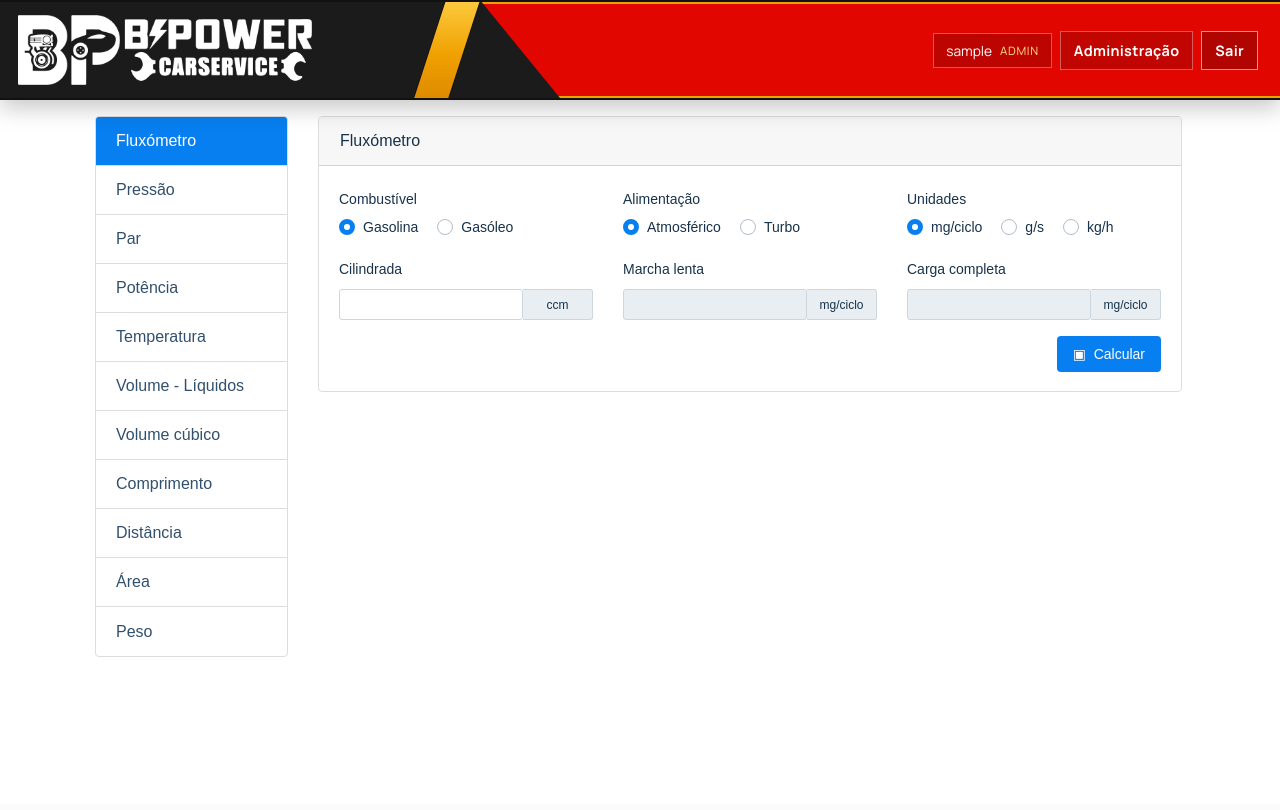
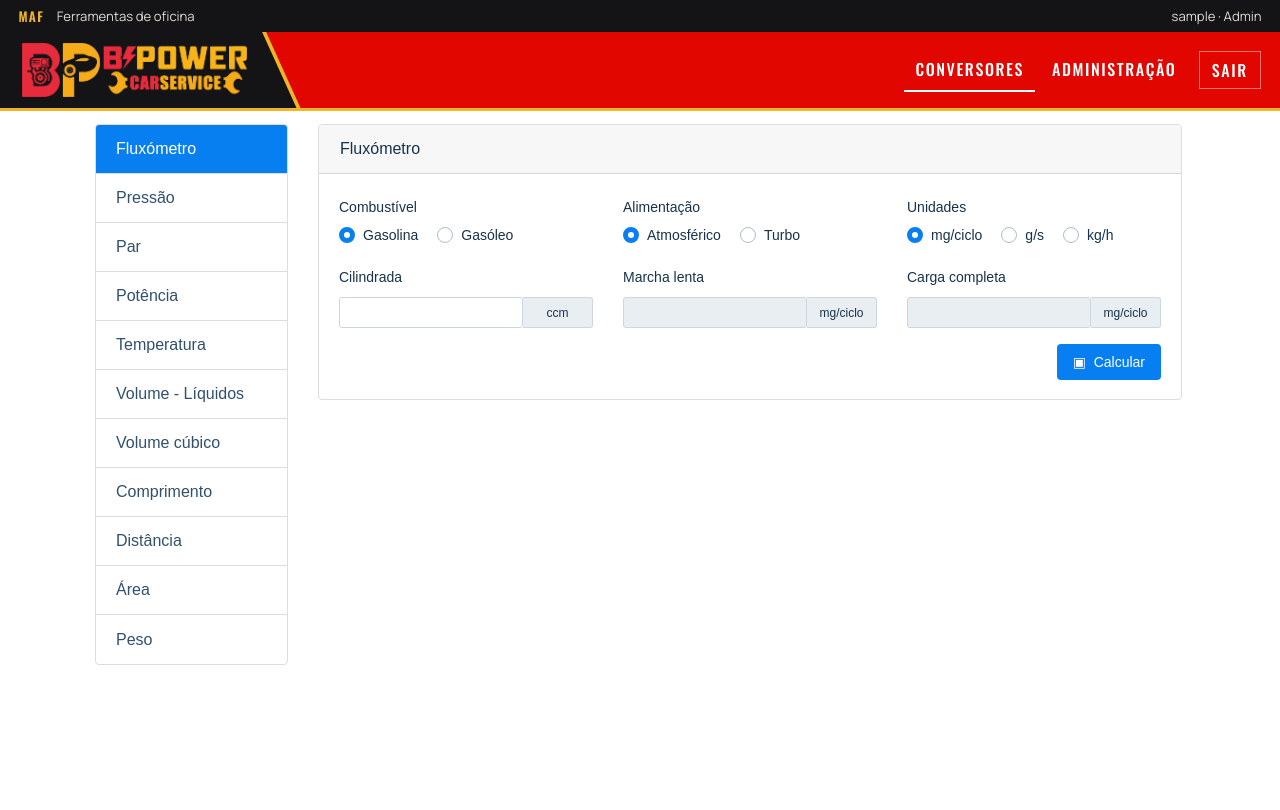
Before and after one commit to Bzapp/Bzapp, a PHP site: page /app.php in a window 1280 px wide. Before the commit the page ends 657 px from the top, so only its background shows below. Run offline with PHP 8.4, Linux system fonts and the light colour scheme; the visitor is signed in with stand-in values (Sample User, id 1).

Commit message:
Rebuild MAF header in CSS like the BPower site
Replace the banner image with the site-head pattern: status strip,
charcoal brand trapézio, gold seam, and red nav links for the app.

Co-authored-by: Bzapp <Bzapp@users.noreply.github.com>

```diff
--- a/Tools/app.php
+++ b/Tools/app.php
@@ -10,23 +10,28 @@ $user = require_login();
 <title>MAF - Conversores</title>
 <link rel="preconnect" href="https://fonts.googleapis.com">
 <link rel="preconnect" href="https://fonts.gstatic.com" crossorigin>
-<link href="https://fonts.googleapis.com/css2?family=Manrope:wght@400;600;700&family=Oswald:wght@500;600&display=swap" rel="stylesheet">
+<link href="https://fonts.googleapis.com/css2?family=Manrope:wght@400;600;700;800&family=Oswald:wght@500;600&display=swap" rel="stylesheet">
 <link rel="stylesheet" href="style.css">
 </head>
 <body class="app-page">
-<header class="topbar">
-  <div class="topbar-inner">
-    <a class="brand" href="app.php" aria-label="BPower Car-Service">
-      <span class="brand-mark"><img src="logos/branco-horizontal.png" alt="BPower Car-Service"></span>
+<header class="site-head">
+  <div class="status">
+    <div class="status-inner">
+      <p><span class="status-label">MAF</span> <span class="status-hours">Ferramentas de oficina</span></p>
+      <p class="status-links">
+        <span><?=h($user['username'])?><?= $user['role'] === 'admin' ? ' · Admin' : '' ?></span>
+      </p>
+    </div>
+  </div>
+  <div class="head-row">
+    <a class="brand" href="app.php">
+      <img src="logos/colorido-horizontal.png" alt="BPower Car-Service" width="946" height="225">
     </a>
-    <div class="top-actions">
-      <span class="user-chip">
-        <?=h($user['username'])?>
-        <em><?= $user['role'] === 'admin' ? 'Admin' : 'Utilizador' ?></em>
-      </span>
+    <nav class="rednav" aria-label="Aplicação">
+      <a href="app.php" aria-current="page">Conversores</a>
       <?php if ($user['role'] === 'admin'): ?><a href="admin.php">Administração</a><?php endif; ?>
-      <a class="logout" href="logout.php">Sair</a>
-    </div>
+      <a class="nav-out" href="logout.php">Sair</a>
+    </nav>
   </div>
 </header>
 <div class="site-area">
--- a/Tools/style.css
+++ b/Tools/style.css
@@ -6,11 +6,14 @@
   --blue: #087ff0;
   --blue-dark: #066fd2;
   --brand-red: #e10600;
-  --brand-orange: #f0a000;
+  --red-dark: #c10500;
+  --gold: #f0b429;
+  --charcoal: #141416;
   --white: #ffffff;
   --shadow: 0 10px 28px rgba(15, 35, 55, 0.12);
   --font: "Manrope", "Segoe UI", sans-serif;
-  --display: "Oswald", "Arial Narrow", sans-serif;
+  --display: "Oswald", "Arial Narrow", Impact, sans-serif;
+  --head-h: 6.15rem;
 }
 
 * { box-sizing: border-box; }
@@ -246,22 +249,13 @@ body {
   min-height: 100vh;
 }
 
-/* —— Header banner (B/Power: charcoal + orange slash + red) —— */
-.topbar {
+/* —— App header (same structure as bpower.com.pt, CSS only) —— */
+.site-head {
   position: sticky;
   top: 0;
-  z-index: 20;
-  min-height: 96px;
-  padding: 0;
-  color: var(--white);
-  background: var(--brand-red);
-  border-top: 2px solid #111;
-  border-bottom: 2px solid #111;
-  box-shadow:
-    inset 0 2px 0 var(--brand-orange),
-    inset 0 -2px 0 var(--brand-orange),
-    0 8px 22px rgba(0, 0, 0, 0.22);
-  overflow: hidden;
+  z-index: 40;
+  background: var(--charcoal);
+  box-shadow: 0 3px 0 var(--gold);
   animation: topbar-in 420ms ease-out;
 }
 
@@ -270,123 +264,115 @@ body {
   to { opacity: 1; transform: translateY(0); }
 }
 
-.topbar::before {
-  content: "";
-  position: absolute;
-  inset: 0 auto 0 0;
-  width: min(48%, 560px);
-  background: #1b1b1b;
-  clip-path: polygon(0 0, 86% 0, 100% 100%, 0 100%);
-  z-index: 0;
+.status {
+  background: var(--charcoal);
+  color: #f3efe8;
+  font-size: 0.82rem;
 }
 
-.topbar::after {
-  content: "";
-  position: absolute;
-  top: -12%;
-  bottom: -12%;
-  left: min(38%, 430px);
-  width: 34px;
-  background: linear-gradient(180deg, #ffd24a 0%, var(--brand-orange) 55%, #d98600 100%);
-  transform: skewX(-18deg);
-  box-shadow: 0 0 0 1px rgba(0, 0, 0, 0.25);
-  z-index: 1;
-}
-
-.topbar-inner {
-  position: relative;
-  z-index: 2;
-  min-height: 96px;
-  padding: 12px 22px 12px 18px;
+.status-inner {
   display: flex;
   align-items: center;
   justify-content: space-between;
-  gap: 18px;
+  gap: 0.75rem 1.25rem;
+  flex-wrap: wrap;
+  min-height: 2rem;
+  padding: 0.28rem 1.15rem;
+}
+
+.status-inner p {
+  display: flex;
+  align-items: center;
+  gap: 0.45rem 0.8rem;
+  margin: 0;
+}
+
+.status-label {
+  font-family: var(--display);
+  font-weight: 600;
+  letter-spacing: 0.1em;
+  text-transform: uppercase;
+  color: var(--gold);
+}
+
+.status-hours,
+.status-links {
+  color: rgba(243, 239, 232, 0.9);
+}
+
+.head-row {
+  display: flex;
+  align-items: stretch;
+  min-height: 4.35rem;
+  background: var(--gold);
 }
 
 .brand {
   display: flex;
   align-items: center;
+  flex: none;
+  background: var(--charcoal);
+  padding: 0.62rem 2.55rem 0.62rem 1.15rem;
+  line-height: 0;
   text-decoration: none;
-  color: inherit;
-  min-width: 0;
+  clip-path: polygon(0 0, calc(100% - 1.7rem) 0, 100% 100%, 0 100%);
 }
 
-.brand-mark {
+.brand img {
+  height: 3.05rem;
+  width: auto;
+  max-width: min(280px, 46vw);
   display: block;
-  height: 70px;
-  width: auto;
-  max-width: min(440px, 52vw);
+  object-fit: contain;
 }
 
-.brand-mark img {
-  display: block;
-  height: 100%;
-  width: auto;
-  max-width: 100%;
-  object-fit: contain;
-  object-position: left center;
+.rednav {
+  flex: 1;
+  min-width: 0;
+  background: var(--brand-red);
+  display: flex;
+  align-items: center;
+  justify-content: flex-end;
+  flex-wrap: wrap;
+  gap: 0.15rem 0.35rem;
+  margin-left: -1.7rem;
+  padding: 0.45rem 1rem 0.45rem 2.55rem;
+  clip-path: polygon(4px 0, 100% 0, 100% 100%, calc(1.7rem + 4px) 100%);
 }
 
-.top-actions {
-  display: flex;
-  gap: 8px;
-  align-items: center;
-  flex-wrap: wrap;
-  justify-content: flex-end;
-  margin-left: auto;
+.rednav a {
+  color: #fff;
+  text-decoration: none;
+  font-family: var(--display);
+  font-weight: 500;
+  font-size: 0.95rem;
+  letter-spacing: 0.08em;
+  text-transform: uppercase;
+  padding: 0.55rem 0.7rem;
+  border-bottom: 2px solid transparent;
+  transition: border-color 160ms ease, color 160ms ease;
 }
 
-.user-chip {
-  display: inline-flex;
-  align-items: center;
-  gap: 8px;
-  padding: 7px 12px;
-  border: 1px solid rgba(255, 255, 255, 0.35);
-  background: rgba(0, 0, 0, 0.16);
+.rednav a:hover {
   color: #fff;
-  font-size: 0.86rem;
-  backdrop-filter: blur(2px);
+  border-bottom-color: rgba(255, 255, 255, 0.55);
 }
 
-.user-chip em {
-  font-style: normal;
-  color: #ffe08a;
-  font-size: 0.72rem;
-  letter-spacing: 0.06em;
-  text-transform: uppercase;
+.rednav a[aria-current="page"] {
+  border-bottom-color: #fff;
 }
 
-.top-actions a {
-  color: #fff;
-  text-decoration: none;
-  font-size: 0.9rem;
-  font-weight: 700;
-  letter-spacing: 0.02em;
-  padding: 9px 13px;
-  border: 1px solid rgba(255, 255, 255, 0.35);
-  background: rgba(0, 0, 0, 0.14);
-  transition: background 160ms ease, border-color 160ms ease, transform 120ms ease;
+.rednav a.nav-out {
+  margin-left: 0.35rem;
+  border: 1px solid rgba(255, 255, 255, 0.45);
+  border-bottom-width: 1px;
+  padding: 0.4rem 0.75rem;
 }
 
-.top-actions a:hover {
-  background: rgba(0, 0, 0, 0.28);
-  border-color: rgba(255, 255, 255, 0.6);
-}
-
-.top-actions a.is-active {
-  background: rgba(0, 0, 0, 0.34);
-  border-color: #ffe08a;
-}
-
-.top-actions a.logout {
-  border-color: rgba(255, 255, 255, 0.6);
-  background: rgba(0, 0, 0, 0.22);
-}
-
-.top-actions a.logout:hover {
-  background: #111;
-  border-color: #111;
+.rednav a.nav-out:hover {
+  background: rgba(0, 0, 0, 0.18);
+  border-color: #fff;
+  border-bottom-color: #fff;
 }
 
 .site-area {
@@ -397,7 +383,7 @@ body {
 .site-area iframe {
   display: block;
   width: 100%;
-  height: calc(100vh - 106px);
+  height: calc(100vh - var(--head-h) - 10px);
   min-height: 650px;
   border: 0;
 }
@@ -495,3 +480,17 @@ th { background: var(--panel); }
     min-height: 750px;
   }
 }
+
+@media (min-width: 980px) {
+  .brand {
+    padding: 0.7rem 3.1rem 0.7rem 1.35rem;
+    clip-path: polygon(0 0, calc(100% - 2.15rem) 0, 100% 100%, 0 100%);
+  }
+  .brand img { height: 3.35rem; }
+  .rednav {
+    margin-left: -2.15rem;
+    padding: 0.45rem 1.2rem 0.45rem 3.1rem;
+    clip-path: polygon(4px 0, 100% 0, 100% 100%, calc(2.15rem + 4px) 100%);
+  }
+  .rednav a { font-size: 1rem; letter-spacing: 0.1em; }
+}
```
Also changed, not shown: other parts of Tools/style.css (+11 -12 lines), Tools/admin.php (+15 -13 lines), Tools/header-banner.png (deleted).
